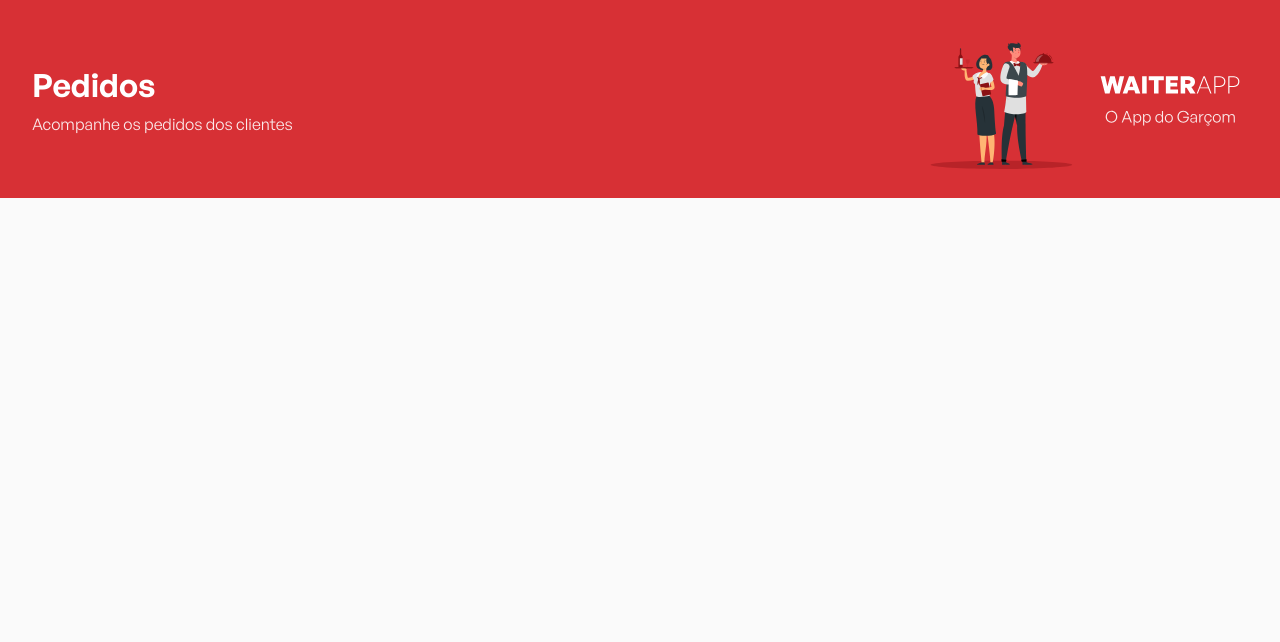
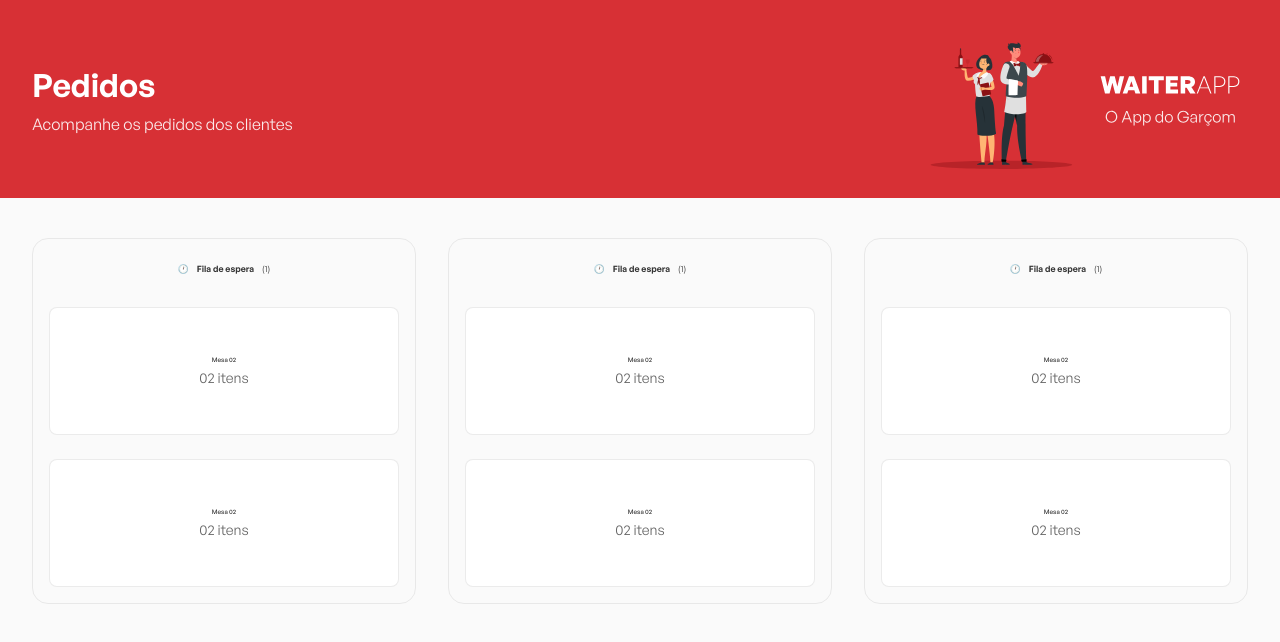
Before and after one commit to ana-ferreiramg/waiterappFRONTEND, a React (Vite) app: page / in a window 1280 px wide. Shown: the top 642 px of the page. Built offline with nearby package versions, Linux system fonts and the light colour scheme.

Commit message:
frontend: import Orders component

```diff
--- a/src/App.tsx
+++ b/src/App.tsx
@@ -1,12 +1,14 @@
 import { GlobalStyles } from './styles/GlobalStyles';
 
 import { Header } from './components/Header';
+import { Orders } from './components/Orders';
 
 export function App() {
   return (
     <>
       <GlobalStyles />
       <Header />
+      <Orders />
     </>
   );
 }
```
